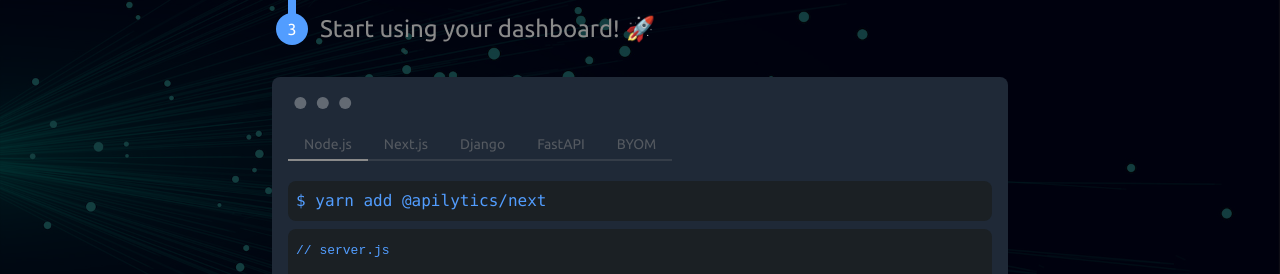
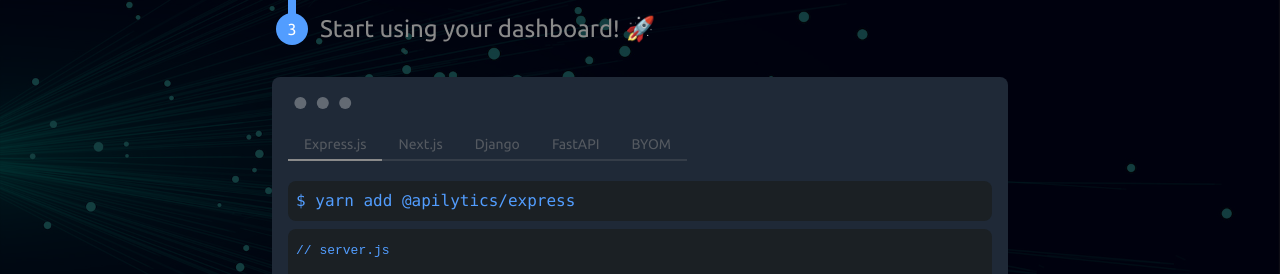
Before and after one commit to apilytics/apilytics, a Next.js app: page / in a window 1280 px wide. Shown: the part 2077-2351 px from the top of the page. Built offline with nearby package versions, Linux system fonts and the light colour scheme; no server answers.

Commit message:
Improve framework setup texts

```diff
--- a/src/components/Home/Setup.tsx
+++ b/src/components/Home/Setup.tsx
@@ -4,14 +4,14 @@
 
 import { staticRoutes } from 'utils/router';
 
-const INTEGRATIONS = ['Node.js', 'Next.js', 'Django', 'FastAPI', 'BYOM'];
+const INTEGRATIONS = ['Express.js', 'Next.js', 'Django', 'FastAPI', 'BYOM'];
 
 const getCodeSnippet = (framework: string): JSX.Element | string => {
   switch (framework) {
-    case 'Node.js': {
+    case 'Express.js': {
       return (
         <>
-          <pre>$ yarn add @apilytics/next</pre>
+          <pre>$ yarn add @apilytics/express</pre>
           <pre className="mt-2">
             <code>
               {`// server.js
@@ -62,7 +62,7 @@
 APILYTICS_API_KEY = os.getenv("APILYTICS_API_KEY")
 
 MIDDLEWARE = [
-    "apilytics.django.ApilyticsMiddleware",
+  "apilytics.django.ApilyticsMiddleware",
 ]`}
             </code>
           </pre>
@@ -95,11 +95,9 @@
     case 'BYOM': {
       return (
         <pre>
-          If your backend supports none of our open source middlewares,
-          <br />
-          we have tools to help you with creating your own middleware.
-          <br />
-          See our <Link href={staticRoutes.docs}>docs</Link> for more information.
+          If your backend supports none of our open source middlewares, we have tools to help you
+          with creating your own middleware. See our <Link href={staticRoutes.docs}>docs</Link> for
+          more information.
         </pre>
       );
     }
--- a/src/styles/globals.css
+++ b/src/styles/globals.css
@@ -71,7 +71,7 @@
     @apply p-2;
     @apply rounded-lg;
     @apply max-w-full;
-    @apply overflow-auto;
+    @apply overflow-hidden;
   }
 
   p > code {
```
